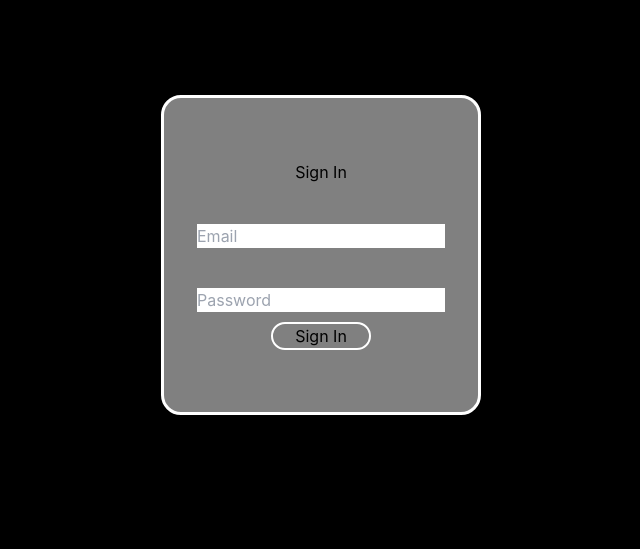
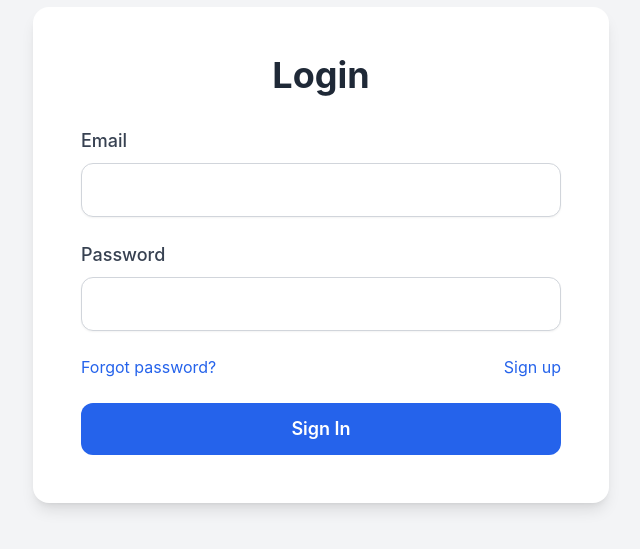
Before and after one commit to tordfa/tableview, a React (Create React App) app: page /signin in a window 1280 px wide. Shown: the part 145-694 px from the top of the page, without its empty margins (319-959 px from the left). Built offline with nearby package versions, Linux system fonts and the light colour scheme.

Commit message:
Added new SignIn page and Dashboard Sidepanel

```diff
--- a/package.json
+++ b/package.json
@@ -8,6 +8,7 @@
     "@testing-library/jest-dom": "^6.6.3",
     "@testing-library/react": "^16.3.0",
     "@testing-library/user-event": "^13.5.0",
+    "lucide-react": "^0.525.0",
     "react": "^19.1.0",
     "react-dom": "^19.1.0",
     "react-router": "^7.6.2",
--- a/src/App.js
+++ b/src/App.js
@@ -10,7 +10,6 @@ import { Home } from './components/pages/HomePage';
 import { CalendarPage } from './components/pages/CalendarPage';
 import { Testpage } from './components/pages/Testpage';
 import { BookingPage } from './components/pages/BookingPage';
-
 
 
 function App() {
--- a/src/components/DashboardLayout.jsx
+++ b/src/components/DashboardLayout.jsx
@@ -1,6 +1,6 @@
 import React from 'react'
-import { Sidepanel } from './Sidepanel'
 import { Outlet } from 'react-router'
+import SidePanel from './Sidepanel'
 
 const style = {
     width: '100%',
@@ -11,7 +11,8 @@ const style = {
 export const DashboardLayout = () => {
   return (
     <div style={style}>
-        <Sidepanel></Sidepanel>
+        {/* <Sidepanel></Sidepanel> */}
+        <SidePanel></SidePanel>
         <Outlet></Outlet>
     </div>
   )
--- a/src/components/Sidepanel.jsx
+++ b/src/components/Sidepanel.jsx
@@ -1,36 +1,57 @@
-import React from 'react'
-import { NavLink, useNavigate } from 'react-router'
-import { logout } from '../controllers/userController'
+import { useState } from "react";
+import { NavLink} from "react-router";
+import { Home, Calendar, Users, Settings, Menu } from "lucide-react";
 
+const navItems = [
+  { name: "Home", icon: <Home size={20} />, path: "/" },
+  { name: "Calendar", icon: <Calendar size={20} />, path: "/calendar" },
+  { name: "Tableview", icon: <Users size={20} />, path: "/tableview" },
+  { name: "Settings", icon: <Settings size={20} />, path: "/settings" },
+];
 
+export default function SidePanel() {
+  const [isOpen, setIsOpen] = useState(false);
+  return (
+    <>
+      {/* Mobile toggle button */}
+      <div className="fixed top-0 left-0 z-40 md:hidden p-4">
+        <button
+          onClick={() => setIsOpen(!isOpen)}
+          className="text-gray-800 bg-white p-2 rounded-md shadow"
+        >
+          <Menu />
+        </button>
+      </div>
 
-const style = {
-    backgroundColor: 'grey',
-    width: '300px',
-    display: 'flex',
-    flexDirection: 'column',
-    alignItems: 'center',
-    gap: '20px',
+      {/* Sidebar */}
+      <div
+        className={`fixed top-0 left-0 h-full bg-white shadow-md w-96 transform transition-transform duration-200 ease-in-out z-30 ${
+          isOpen ? "translate-x-0" : "-translate-x-full"
+        } md:translate-x-0 md:static md:block`}
+      >
+        <div className="flex items-center justify-between p-4 md:hidden">
+          <h1 className="text-xl font-bold">Menu</h1>
+          <button onClick={() => setIsOpen(false)} className="text-gray-600">
+            ✕
+          </button>
+        </div>
+        <div className="p-4 border-b hidden md:block">
+          <h1 className="text-2xl font-bold text-gray-800">Dashboard</h1>
+        </div>
+        <nav className="p-4 space-y-2">
+          {navItems.map((item) => (
+            <NavLink
+              key={item.name}
+              to={item.path}
+              onClick={() => setIsOpen(false)} // Close menu on mobile
+              className={({isActive}) => `flex items-center px-4 py-2 rounded-lg text-gray-700 hover:bg-gray-200 ${isActive ? "text-black font-bold" : ""}`}
+            >
+              {item.icon}
+              <span className="ml-3">{item.name}</span>
+            </NavLink>
+          ))}
+        </nav>
+      </div>
+    </>
+  );
 }
-export const Sidepanel = () => {
-    let navigate = useNavigate();
-    return (
-        <>
-            <div style={style}>
-                <h1>Sidepanel</h1>
-                <NavLink to='/'>Home</NavLink>
-                <NavLink to='/testpage'>Testpage</NavLink>
-                <NavLink to={'/booking/f5f0b163-3d94-4807-b3db-3e3eeeb23ebc'}>Booking</NavLink>
-                <NavLink to='/tableview'>Tableview</NavLink>
-                <NavLink to='/calendar'>Calendar</NavLink>
-                <NavLink to='/signin'>Signin</NavLink>
-                <NavLink to='/signup'>Signup</NavLink>
-                <button onClick={()=>{
-                    logout();
-                    navigate('/signin');
-                }}>Logout</button>
-
-            </div>
-        </>
-    )
-}
--- a/src/components/pages/SigninPage.jsx
+++ b/src/components/pages/SigninPage.jsx
@@ -1,17 +1,16 @@
-import { useState } from 'react';
+import React, { useState } from "react";
 import { useNavigate } from 'react-router';
-import { signIn } from '../../controllers/userController';
+import { signIn } from "../../controllers/userController";
 
-function SignIn() {
-  const [email, setEmail] = useState('');
-  const [password, setPassword] = useState('');
+export default function SignIn() {
+  const [email, setEmail] = useState("");
+  const [password, setPassword] = useState("");
   const [loading, setLoading] = useState(false);
-
 
   const navigate = useNavigate();
 
-  const handleSubmit = async (event) => {
-    event.preventDefault();
+  const handleSubmit = async (e) => {
+    e.preventDefault();
     setLoading(true);
 
     const result = await signIn(email, password);
@@ -26,73 +25,52 @@ function SignIn() {
     navigate('/');
   };
 
-  const style = {
-    backgroundColor: 'black',
-    width: '100%',
-    height: '100%',
-    display: 'flex',
-    justifyContent: 'center',
-    alignItems: 'center',
-    color: 'white',
-  }
-
-  const formStyle = {
-    width: '20rem',
-    height: '20rem',
-    display: 'flex',
-    flexDirection: 'column',
-    justifyContent: 'center',
-    alignItems: 'center',
-    border: '3px solid white',
-    borderRadius: '20px',
-    backgroundColor: 'grey',
-    color: 'black',
-  }
-
-  const buttonStyle = {
-    width: '100px',
-    border: '2px solid white',
-    borderRadius: '20px',
-    marginTop: '10px',
-  }
-
   return (
-    <div style={style}>
-      {loading
-        ? <h1>Loading........</h1>
-        : <form
-          style={formStyle}
-          onSubmit={handleSubmit}
-        >
-          <h2>Sign In</h2>
+    <div className="min-h-screen flex items-center justify-center bg-gray-100 px-6">
+      <div className="w-full max-w-xl bg-white p-12 rounded-2xl shadow-lg">
+        <h2 className="text-4xl font-bold mb-8 text-gray-800 text-center">Login</h2>
+        <form onSubmit={handleSubmit} className="space-y-6">
           <div>
+            <label htmlFor="email" className="block text-lg font-medium text-gray-700">
+              Email
+            </label>
             <input
-              className='mt-10'
+              id="email"
               type="email"
-              id="email"
               value={email}
               onChange={(e) => setEmail(e.target.value)}
-              placeholder='Email'
+              className="mt-2 block w-full px-5 py-3 text-lg border border-gray-300 rounded-xl shadow-sm focus:outline-none focus:ring-2 focus:ring-blue-500"
               required
             />
           </div>
+
           <div>
+            <label htmlFor="password" className="block text-lg font-medium text-gray-700">
+              Password
+            </label>
             <input
-              className='mt-10'
+              id="password"
               type="password"
-              id="password"
               value={password}
               onChange={(e) => setPassword(e.target.value)}
-              placeholder='Password'
+              className="mt-2 block w-full px-5 py-3 text-lg border border-gray-300 rounded-xl shadow-sm focus:outline-none focus:ring-2 focus:ring-blue-500"
               required
             />
           </div>
-          <button type="submit" style={buttonStyle}>Sign In</button>
+
+          <div className="flex justify-between text-base">
+            <a href="#" className="text-blue-600 hover:underline">Forgot password?</a>
+            <a href="#" className="text-blue-600 hover:underline">Sign up</a>
+          </div>
+
+          <button
+            type="submit"
+            className="w-full py-3 px-6 bg-blue-600 text-white text-lg font-semibold rounded-xl hover:bg-blue-700 transition"
+          >
+            Sign In
+          </button>
         </form>
-      }
+      </div>
     </div>
-
   );
 }
-
-export default SignIn;
```
Also changed, not shown: 1 other file (tests, documents, lock files or other folders).
